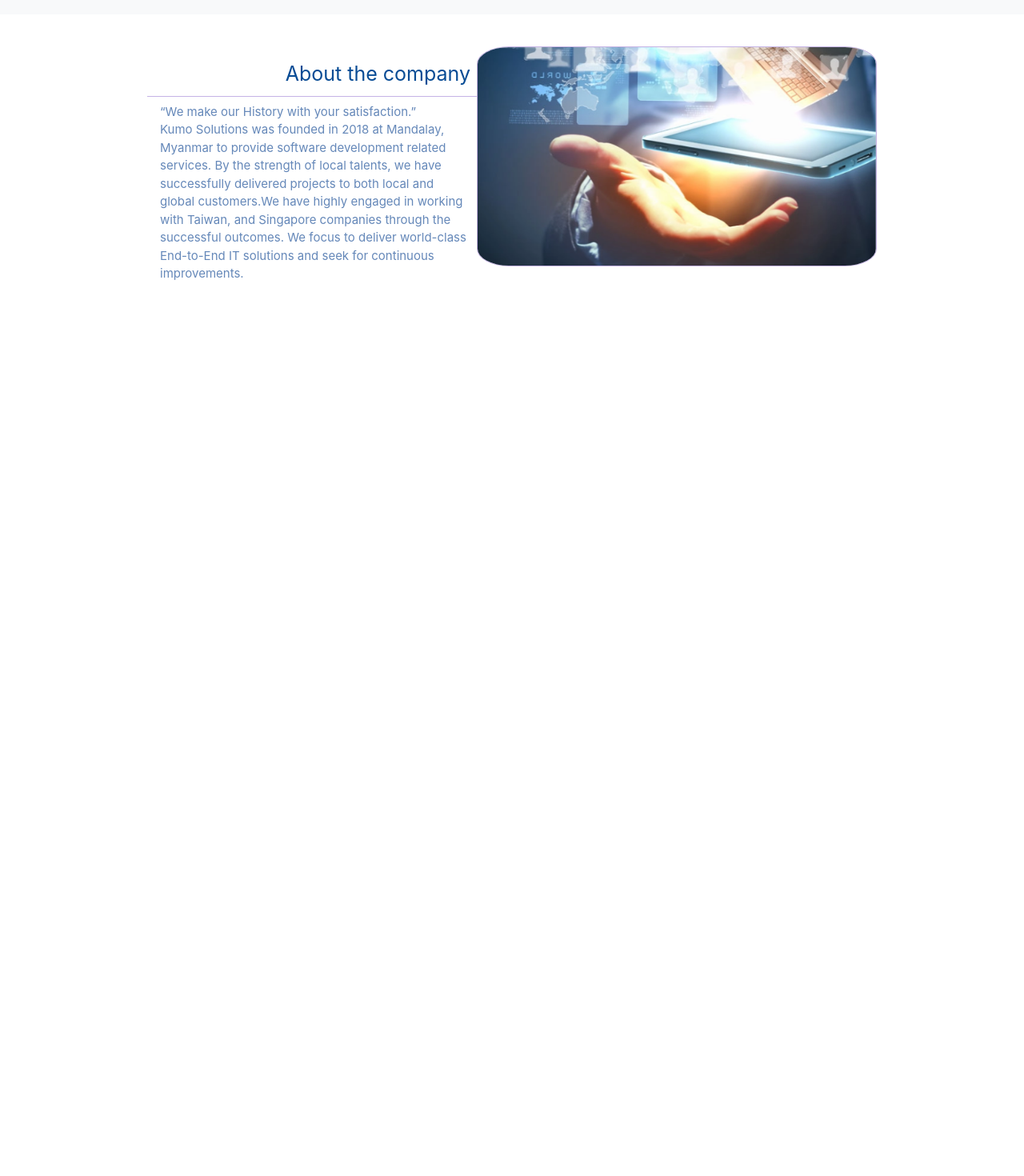
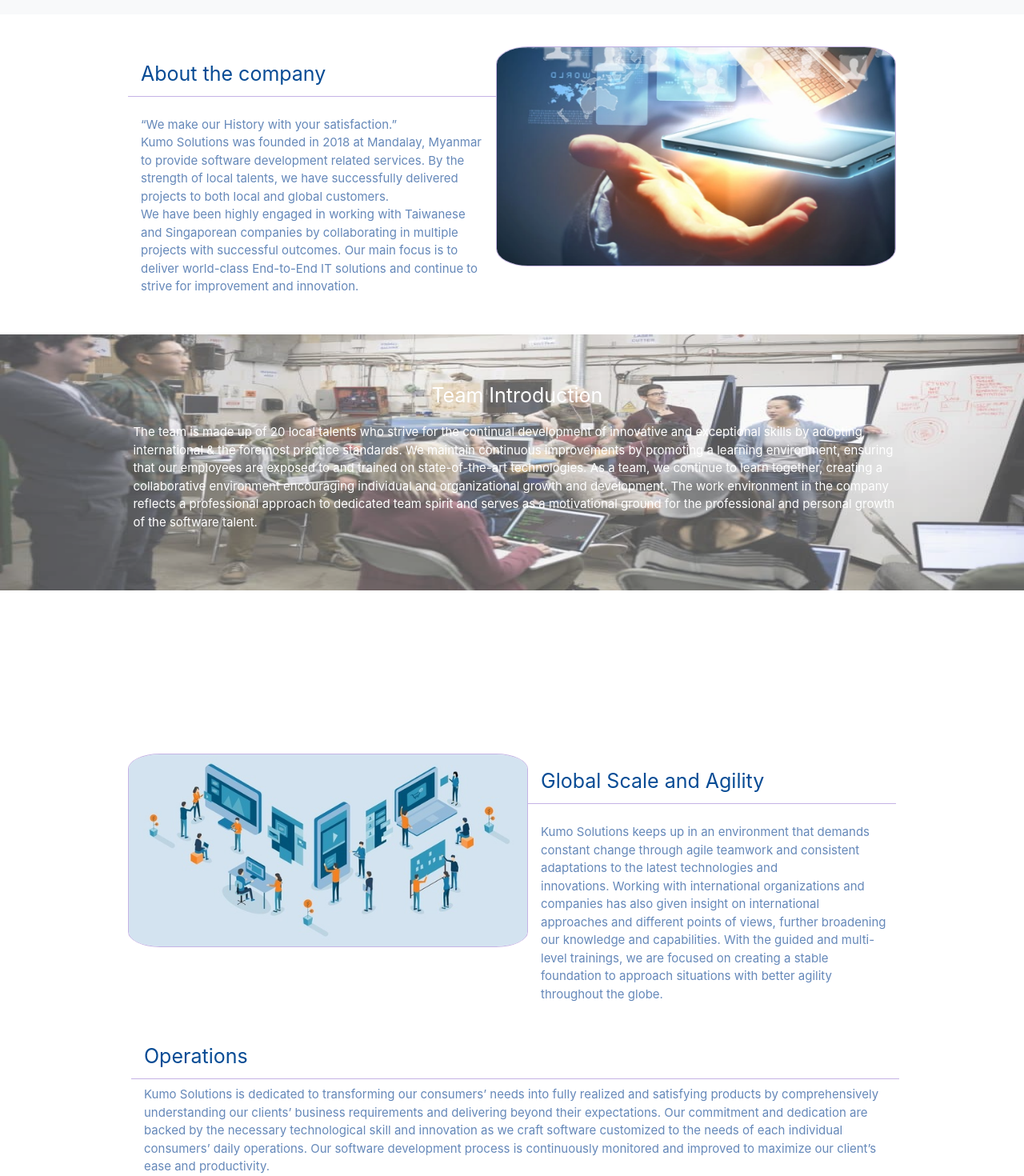
Before and after one commit to pyaemon/Kumo-Website, a React (Create React App) app: page /about in a window 1280 px wide. Shown: the part 38-1508 px from the top of the page at 80% size. Before the commit the page ends 904 px from the top, so only its background shows below. Built offline with nearby package versions, Linux system fonts and the light colour scheme.

Commit message:
about page @ppm

```diff
--- a/src/Feature/aboutParagraph.js
+++ b/src/Feature/aboutParagraph.js
@@ -6,20 +6,31 @@
     const { imgRadius, isReverse, imgSrc, imageWidth, data } = props;
     return (
         <div className='col-9'>
-            <div className={`d-flex ${isReverse ? 'flex-row-reverse' : 'flex-row'} flex-xl-nowrap flex-lg-nowrap flex-md-nowrap flex-sm-wrap flex-xs-wrap flex-wrap mx-4`} >
+            <div className={`d-flex ${isReverse ? 'flex-row-reverse' : 'flex-row'} flex-xl-nowrap flex-lg-nowrap flex-md-nowrap flex-sm-wrap flex-xs-wrap flex-wrap `} >
                 <div className='' style={{ display: 'inline-block', verticalAlign: 'top' }}>
                     <img className='' src={imgSrc} alt="img" style={{ width: imageWidth, borderRadius: imgRadius, border: '1px solid #C5B3E5' }} />
                 </div>
                 <div className='mt-3' style={{ display: 'inline-block' }}>
-                    <div className={`${isReverse && 'text-end me-2'} ms-3`} style={{ whiteSpace: 'nowrap', color: Color.TitleColor, fontSize: Font.heading12, fontWeight: 400 }}>{data.title}</div>
+                    <div className={`${isReverse && 'me-2'} ms-3`} style={{ whiteSpace: 'nowrap', color: Color.TitleColor, fontSize: Font.heading12, fontWeight: 400 }}>{data.title}</div>
                     <div className={`dropdown-divider border-0 p-0`} style={{ backgroundColor: '#C5B3E5', height: 1.4}}></div>
-                    <div className='ms-3 me-2' style={{ color: Color.ParagraphColor, fontSize: '15px' }}>
+                    <div className='ms-3 me-2 mt-4' style={{ color: Color.ParagraphColor, fontSize: '15px' }}>
                         {data.description1}
                     </div>
                     <div className='ms-3 me-2' style={{ color: Color.ParagraphColor, fontSize: '15px' }}>
                         {data.description2}
                     </div>
+                    <div className='ms-3 me-2' style={{ color: Color.ParagraphColor, fontSize: '15px' }}>
+                        {data.description3}
+                    </div>
+                    {/* <div className='ms-3 me-2 mt-3 ' style={{ color: Color.ParagraphColor, fontSize: '15px' }}>
+                        {data.description4}
+                    </div>
+                    <div className='ms-3 me-2 ' style={{ color: Color.ParagraphColor, fontSize: '15px' }}>
+                        {data.description5}
+                    </div>     */}
                 </div>
+
+
             </div>
         </div>
     )
--- a/src/Feature/colors.js
+++ b/src/Feature/colors.js
@@ -2,7 +2,7 @@
     TitleColor: "#084c95",
     ParagraphColor: '#6588B9',//"#bacadf",
     DividerColor: "#EBD1FA",
-    WhiteColor: "#FFF",
+    WhiteColor: "#FFFFFF",
     BlackColor: '#000',
     // #B4C5DD
 }
--- a/src/Pages/about.js
+++ b/src/Pages/about.js
@@ -1,6 +1,10 @@
 import React from 'react'
 import ParaFragment from '../Feature/aboutParagraph'
+import colors from '../Feature/colors'
 import AboutImg from '../images/about1.PNG'
+import Team from '../images/TEAM.jpg'
+import Developers from '../images/DEVELOPERS.jpg'
+import fonts from '../Feature/fonts'
 
 const About = () => {
     return (
@@ -12,6 +16,27 @@
                 isReverse={true}
                 data={AboutCompany}
             />
+             <div className="d-flex flex-wrap mt-5">
+                <img className="w-100" alt="developers" src={Developers} style={{ height: '320px', opacity: '0.7'}}/>
+                <div className="col-9 " style={{position: 'relative', top:'-50%' ,left: '13%', opacity: '1'}}>
+                    <div className="text-center" style={{ whiteSpace: 'nowrap', fontSize: fonts.heading12, fontWeight: 400, color: colors.WhiteColor }}>Team Introduction</div>
+                    <div className="my-3" style={{ fontSize: '15px', letterSpacing: '0px',color: colors.WhiteColor}}>The team is made up of 20 local talents who strive for the continual development of innovative and exceptional skills by adopting international & the foremost practice standards. We maintain continuous improvements by promoting a learning environment, ensuring that our employees are exposed to and trained on state-of-the-art technologies. As a team, we continue to learn together, creating a collaborative environment encouraging individual and organizational growth and development. The work environment in the company reflects a professional approach to dedicated team spirit and serves as a motivational ground for the professional and personal growth of the software talent.</div>
+                </div>
+            </div>
+             <ParaFragment
+                imgSrc={Team}
+                imageWidth={'500px'}
+                imgRadius={'8%'}
+                isReverse={false}
+                data={TeamData}
+            />
+
+            <div className="col-9 ms-3 me-2 mt-5 mb-5" style={{ color: colors.ParagraphColor, fontSize: '15px' }}>
+                <div className="ms-3 me-2" style={{ whiteSpace: 'nowrap', color: colors.TitleColor, fontSize: fonts.heading12, fontWeight: 400 }}>Operations</div>
+                <div className={`dropdown-divider border-0 p-0`} style={{ backgroundColor: '#C5B3E5', height: 1.4}}></div>
+                <div className="ms-3 me-2">Kumo Solutions is dedicated to transforming our consumers’ needs into fully realized and satisfying products by comprehensively understanding our clients’ business requirements and delivering beyond their expectations. Our commitment and dedication are backed by the necessary technological skill and innovation as we craft software customized to the needs of each individual consumers’ daily operations. Our software development process is continuously monitored and improved to maximize our client’s ease and productivity.</div>
+            </div>
+
         </div>
     )
 }
@@ -20,5 +45,12 @@
 const AboutCompany = {
     title: 'About the company',
     description1: '“We make our History with your satisfaction.”',
-    description2:   'Kumo Solutions was founded in 2018 at Mandalay, Myanmar to provide software development related services. By the strength of local talents, we have successfully delivered projects to both local and global customers.We have highly engaged in working with Taiwan, and Singapore companies through the successful outcomes. We focus to deliver world-class End-to-End IT solutions and seek for continuous improvements.'
+    description2: 'Kumo Solutions was founded in 2018 at Mandalay, Myanmar to provide software development related services. By the strength of local talents, we have successfully delivered projects to both local and global customers.',
+    description3: 'We have been highly engaged in working with Taiwanese and Singaporean companies by collaborating in multiple projects with successful outcomes. Our main focus is to deliver world-class End-to-End IT solutions and continue to strive for improvement and innovation.',
+    // description4: 'To provide satisfying products to our customers, we utilize object-oriented analysis, design, and testing methodologies and ensure seamless integration and traceability between the project’s requirements, design, development, quality assurance, and delivery.',
+    // description5: 'Our goal is not only to achieve local and global customers but also to support the development of the domestic Information Technology Industry.'
 }
+const TeamData={
+    title: 'Global Scale and Agility',
+    description1: 'Kumo Solutions keeps up in an environment that demands constant change through agile teamwork and consistent adaptations to the latest technologies and innovations. Working with international organizations and companies has also given insight on international approaches and different points of views, further broadening our knowledge and capabilities. With the guided and multi-level trainings, we are focused on creating a stable foundation to approach situations with better agility throughout the globe.'
+}
```
Also changed, not shown: 1 other file (tests, documents, lock files or other folders).
